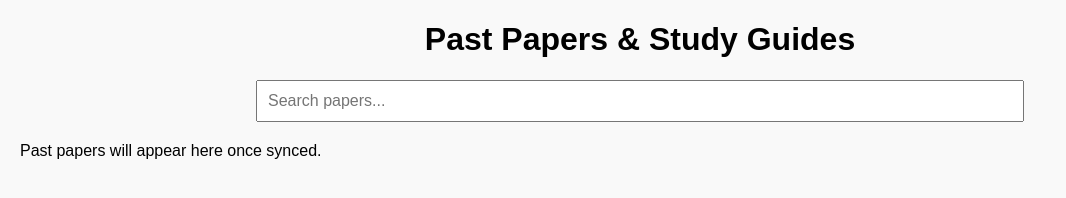
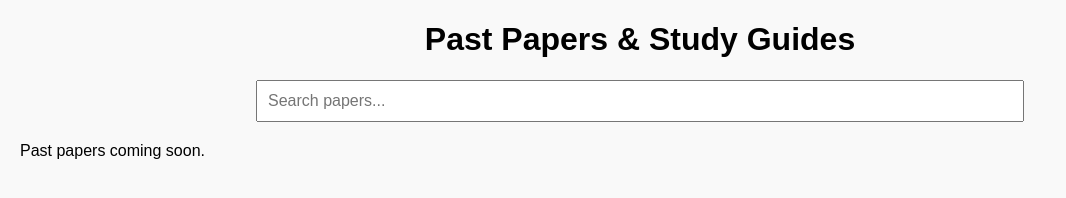
Before and after one commit to UltraInstict/past-papers, a plain HTML site: page index.html in a window 1280 px wide. Shown: the whole page, without its empty margins (0-1066 px from the left). Drawn offline with Linux system fonts and the light colour scheme.

Commit message:
updated homepage paragraph

```diff
--- a/index.html
+++ b/index.html
@@ -12,7 +12,7 @@
   </header>
 
   <main id="papers-list">
-    <p>Past papers will appear here once synced.</p>
+    <p>Past papers coming soon.</p>
   </main>
 
   <script src="assets/js/search.js"></script>
```
